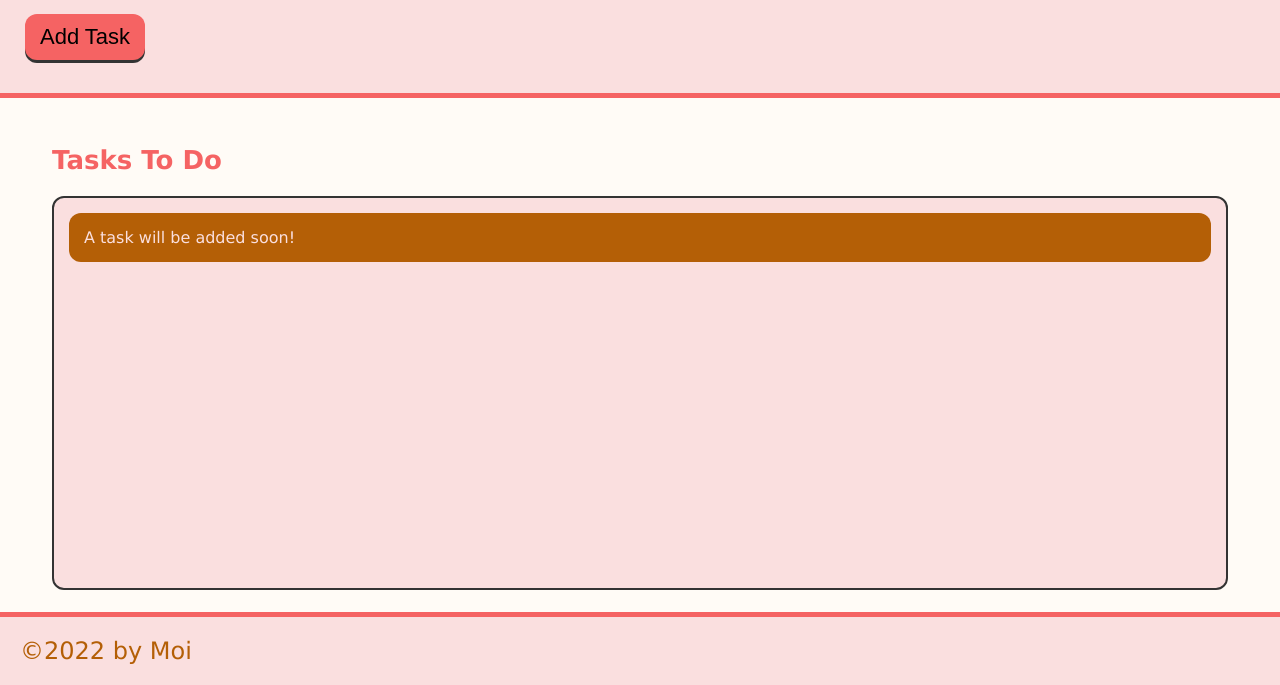
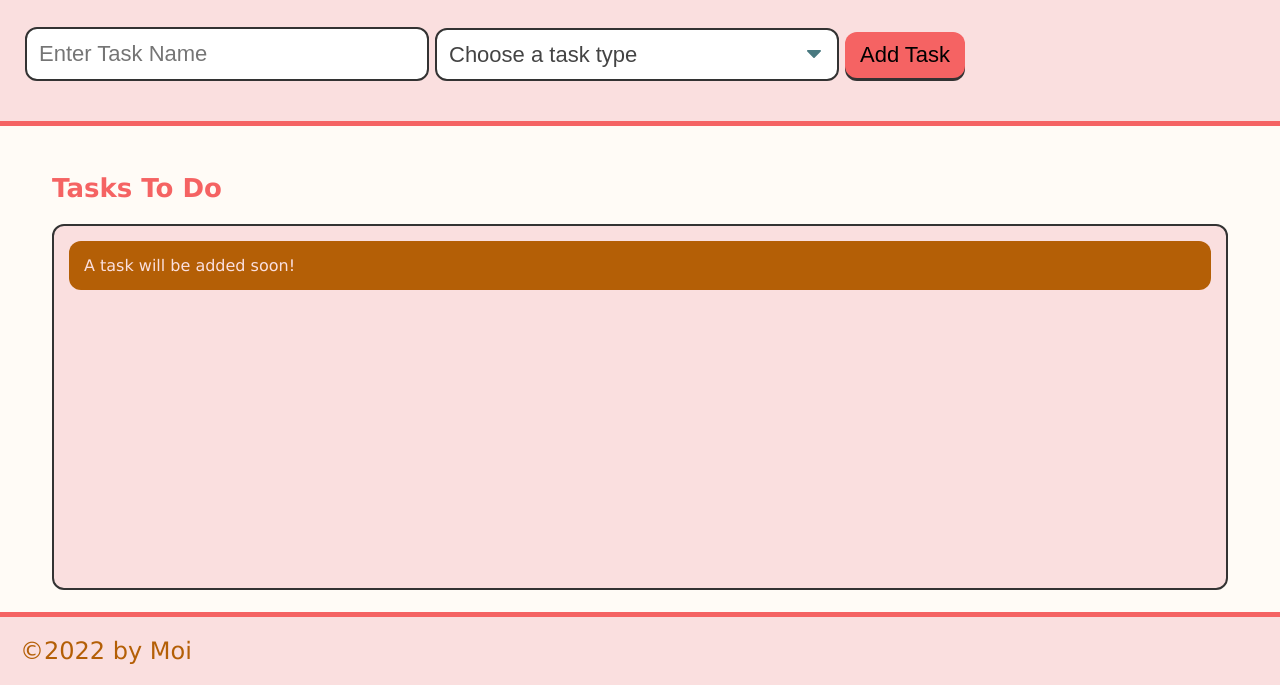
Before and after one commit to ehammon/taskinator2, a plain HTML site: page index.html in a window 1280 px wide. Shown: the part 115-800 px from the top of the page. Drawn offline with Linux system fonts and the light colour scheme.

Commit message:
added form input and dropdown menu

```diff
--- a/index.html
+++ b/index.html
@@ -12,7 +12,22 @@
     <header>
         <h1 class="page-title">Taskinator</h1>
         <p>Click the button below to add a new task!</p>
-        <button id="save-task" class="btn" >Add Task</button>
+        <form id="task-form">
+            <div class="form-group">
+                <input type="text" name="task-name" placeholder="Enter Task Name">
+            </div>
+            <div class="form-group">
+                <select name="task-type" class="select-dropdown">
+                    <option value="" disabled selected>Choose a task type</option>
+                    <option value="Print">Print</option>
+                    <option value="Web">Web</option>
+                    <option value="Mobile">Mobile</option>
+                </select>
+            </div>
+            <div class="form-group">
+                <button id="save-task" class="btn" >Add Task</button>
+            </div>
+        </form>
     </header>
 
     <main class="page-content">
```
